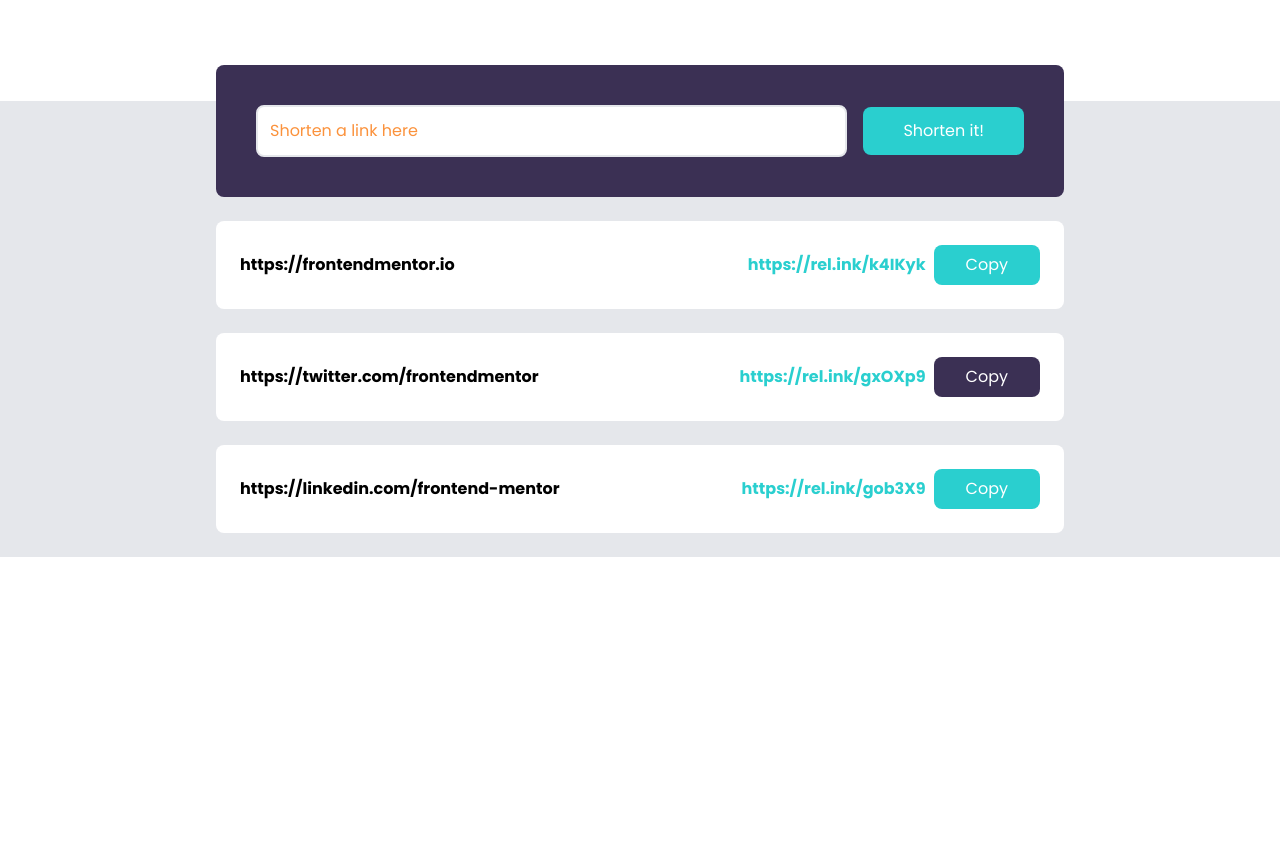
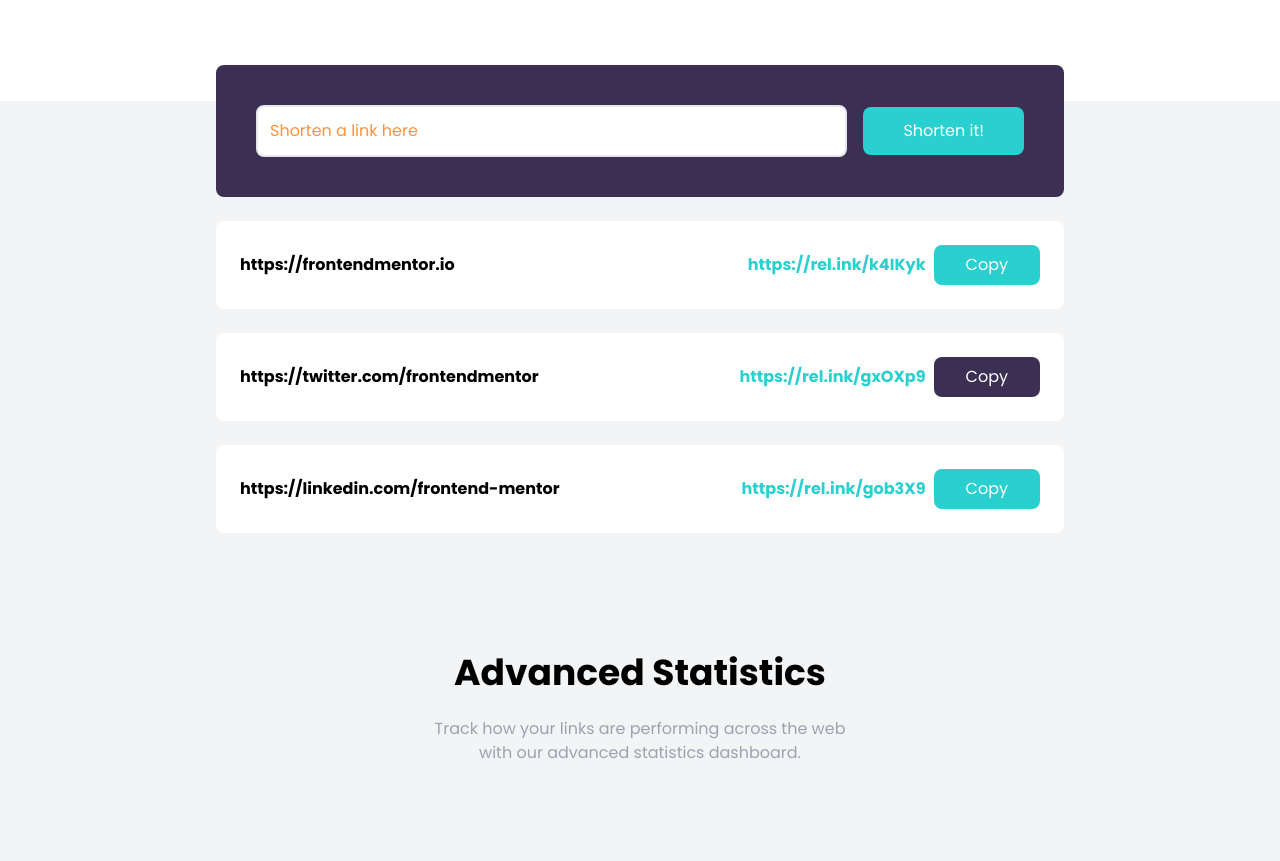
Before and after one commit to mez-chain/shortly, a website: page index.html in a window 1280 px wide. Shown: the part 624-1485 px from the top of the page. Before the commit the page ends 1181 px from the top, so only its background shows below. Drawn offline with Linux system fonts and the light colour scheme.

Commit message:
added statistics section

```diff
--- a/index.html
+++ b/index.html
@@ -115,7 +115,7 @@
     </section>
 
     <!-- Shorten section -->
-    <section id="shorten" class="bg-gray-200">
+    <section id="shorten" class="bg-gray-100">
       <!-- Shorten Container -->
       <div class="max-w-4xl flex flex-col space-y-6 mx-auto p-6 mt-20">
         <!-- Form container -->
@@ -217,6 +217,17 @@
       </div>
     </section>
 
+    <!-- Statistics Section -->
+    <section id="stats" class="bg-gray-100 py-24">
+      <div class="container mx-auto px-3">
+        <h2 class="text-4xl font-bold mb-6 text-center">Advanced Statistics</h2>
+        <p class="max-w-xs mx-auto text-center md:max-w-md text-gray-400">
+          Track how your links are performing across the web with our advanced
+          statistics dashboard.
+        </p>
+      </div>
+    </section>
+
     <!-- @todo Feature Boxes-->
 
     <!-- Scripts -->
```
Also changed, not shown: css/style.css.
